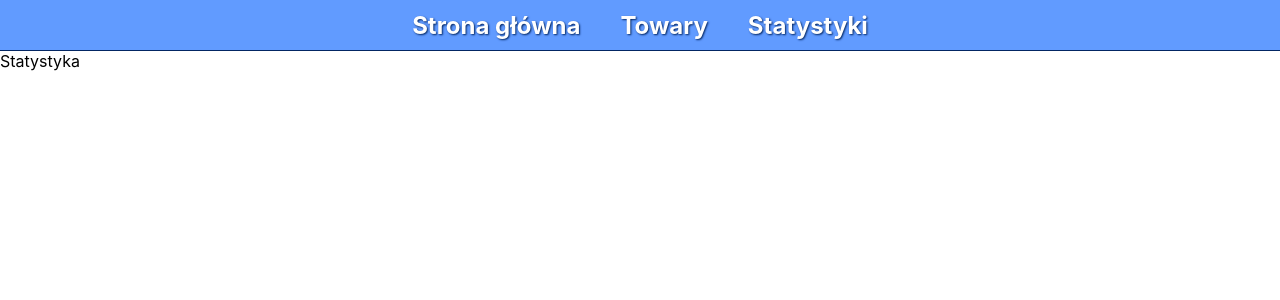
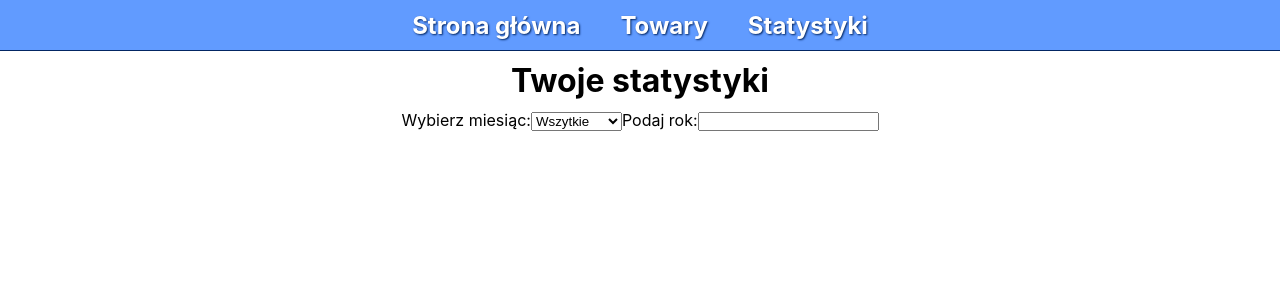
Before and after one commit to Jargrit90/kalkulator_kosztow, a React (Create React App) app: page / in a window 1280 px wide. Both pictures are taken after a click on the element "Statystyki". Shown: the top 300 px of the page. Built offline with nearby package versions, Linux system fonts and the light colour scheme.

Commit message:
statystyka 0.1

```diff
--- a/src/components/main.js
+++ b/src/components/main.js
@@ -33,7 +33,7 @@ function Strona_glowna(){
                     <div className="dodaj_transakcje_btn flexCC" onClick={()=>dispatch({type: 'change_state', payload: {name: 'dodaj_transakcje', value: true}})}>Dodaj transakcję</div>
                 </div>
                 {app.dodaj_transakcje ? <DodajTransakcje /> : null}
-                <div className="wypis_transakcji flexCC">
+                <div className="wypis_transakcji">
                     {transakcje}
                 </div>
             </div>
@@ -52,6 +52,13 @@ function Transakcja(props){
             <div className="dane_towaru cena_towaru">{app.towary[el.index].zlote} zł {app.towary[el.index].grosze} gr</div>
         </div>
     );
+    let usun_transakcje = (num)=>{
+        let transakcje = [...app.transakcje];
+        transakcje.splice(num, 1);
+        dispatch({type: 'change_state', payload: {name: 'transakcje', value: transakcje}});
+        let json = JSON.stringify(transakcje);
+        localStorage.setItem('transakcje', json);
+    }
     return (
         <>
             <div className="transakcja_box">
@@ -71,8 +78,12 @@ function Transakcja(props){
                     <div className="dane_transakcji_desc">Dochód: {(parseFloat(props.el.income) - parseFloat(props.el.wydatek)).toFixed(2)} zł</div>
                 </div>
                 <div className="transakcja_btns flexCC">
-                    <div className="transakcja_btn">Edytuj transakcję</div>
-                    <div className="transakcja_btn">Usuń transakcję</div>
+                    <div className="transakcja_btn"onClick={()=>{
+                        dispatch({type: 'change_state', payload: {name: 'numer_edytowanej_transakcji', value: props.index}});
+                        dispatch({type: 'change_state', payload: {name: 'edycja_transakcji', value: true}});
+                        dispatch({type: 'change_state', payload: {name: 'dodaj_transakcje', value: true}})}
+                    }>Edytuj transakcję</div>
+                    <div className="transakcja_btn" onClick={()=>usun_transakcje(props.index)}>Usuń transakcję</div>
                 </div>
             </div>
         </>
@@ -121,11 +132,16 @@ function DodajTransakcje(){
             wydatek: parseFloat(app.temp_wydatek)
         }
         let transakcje = [...app.transakcje];
-        transakcje.push(obj);
-        console.log(transakcje);
+        if(app.edycja_transakcji === true){
+            transakcje[app.numer_edytowanej_transakcji] = obj;
+        }
+        else {
+            transakcje.push(obj);
+        }
         dispatch({type:'change_state', payload: {name:'transakcje', value: transakcje}});
         let json = JSON.stringify(transakcje)
         localStorage.setItem('transakcje', json);
+        dispatch({type: 'change_state', payload: {name: 'edycja_transakcji', value: false}});
     }
 
     useEffect(()=>{
--- a/src/components/statystyka.css
+++ b/src/components/statystyka.css
@@ -0,0 +1,6 @@
+.page_title {
+    text-align: center;
+    font-size: 32px;
+    font-weight: bold;
+    margin: 10px 0px;
+}
--- a/src/components/statystyka.js
+++ b/src/components/statystyka.js
@@ -5,10 +5,76 @@ import { useDispatch, useSelector } from 'react-redux';
 import '../App.css';
 import './statystyka.css';
 
+import * as f from './functions';
+let towary_length;
+let towary_arr;
+let count_arr;
+let transakcje;
 function Statystyka(){
+    let app = useSelector(state => state.app);
+    let dane_transakcji;
+    towary_length = app.towary.length;
+    towary_arr = new Array(parseInt(towary_length)).fill(0);
+    console.log(towary_arr);
+    const dispatch = useDispatch();
+    transakcje = app.transakcje.map((el) => {
+        let data = new Date(el.date);
+
+        let data_rok = data.getFullYear();
+        let data_miesiac = data.getMonth() + 1;
+
+        if(data_miesiac === app.miesiac_transakcji && data_rok === app.rok_transakcji){
+            let transakcja = el.transactions.map(el2 => {
+                towary_arr[el2.index] += el2.count;
+            });
+            console.log(towary_arr);
+
+        }
+
+    });
+    let dane = towary_arr.map((el2, index) => <div className="flexCC">
+        <div>Nazwa towaru: {app.towary[index].name}</div>
+        <div>Ilość w {app.towary[index].jednostka}: {el2}</div>
+    </div>);
+    let setMiesiac = (value)=>{
+        dispatch({type: 'change_state', payload: {name: 'miesiac_transakcji', value: value}});
+    }
+    let setRok = (value)=>{
+        dispatch({type: 'change_state', payload: {name: 'rok_transakcji', value: value}});
+    }
     return (
         <>
-            Statystyka
+            <div className="page_title">Twoje statystyki</div>
+            <div className="set_date flexCC">
+                <div>Wybierz miesiąc:
+                    <select className="miesiac_transakcji" onChange={(event)=>{
+                        setMiesiac(parseInt(event.target.value));
+                    }}>
+                        <option value={0}>Wszytkie</option>
+                        <option value={1}>Styczeń</option>
+                        <option value={2}>Luty</option>
+                        <option value={3}>Marzec</option>
+                        <option value={4}>Kwiecień</option>
+                        <option value={5}>Maj</option>
+                        <option value={6}>Czerwiec</option>
+                        <option value={7}>Lipiec</option>
+                        <option value={8}>Sierpień</option>
+                        <option value={9}>Wrzesień</option>
+                        <option value={10}>Październik</option>
+                        <option value={11}>Listopad</option>
+                        <option value={12}>Grudzień</option>
+                    </select>
+                </div>
+                <div>Podaj rok:
+                    <input type="number" className="rok_transakcji" onChange={(event)=>{
+                        setRok(parseInt(event.target.value));
+                    }}/>
+                </div>
+            </div>
+            <div className="dane_statystyczne">
+                {transakcje}
+                {dane}
+            </div>
         </>
     )
 }
--- a/src/variables/variables.js
+++ b/src/variables/variables.js
@@ -13,5 +13,10 @@ export const variables = {
     temp_przychod: 0,
     temp_dochod: 0,
     temp_date: '',
-    transakcje: []
+    transakcje: [],
+    edycja_transakcji: false,
+    numer_edytowanej_transakcji: 0,
+    rok_transakcji: 2022,
+    miesiac_transakcji: 3,
+    towary_dane: []
 }
```
